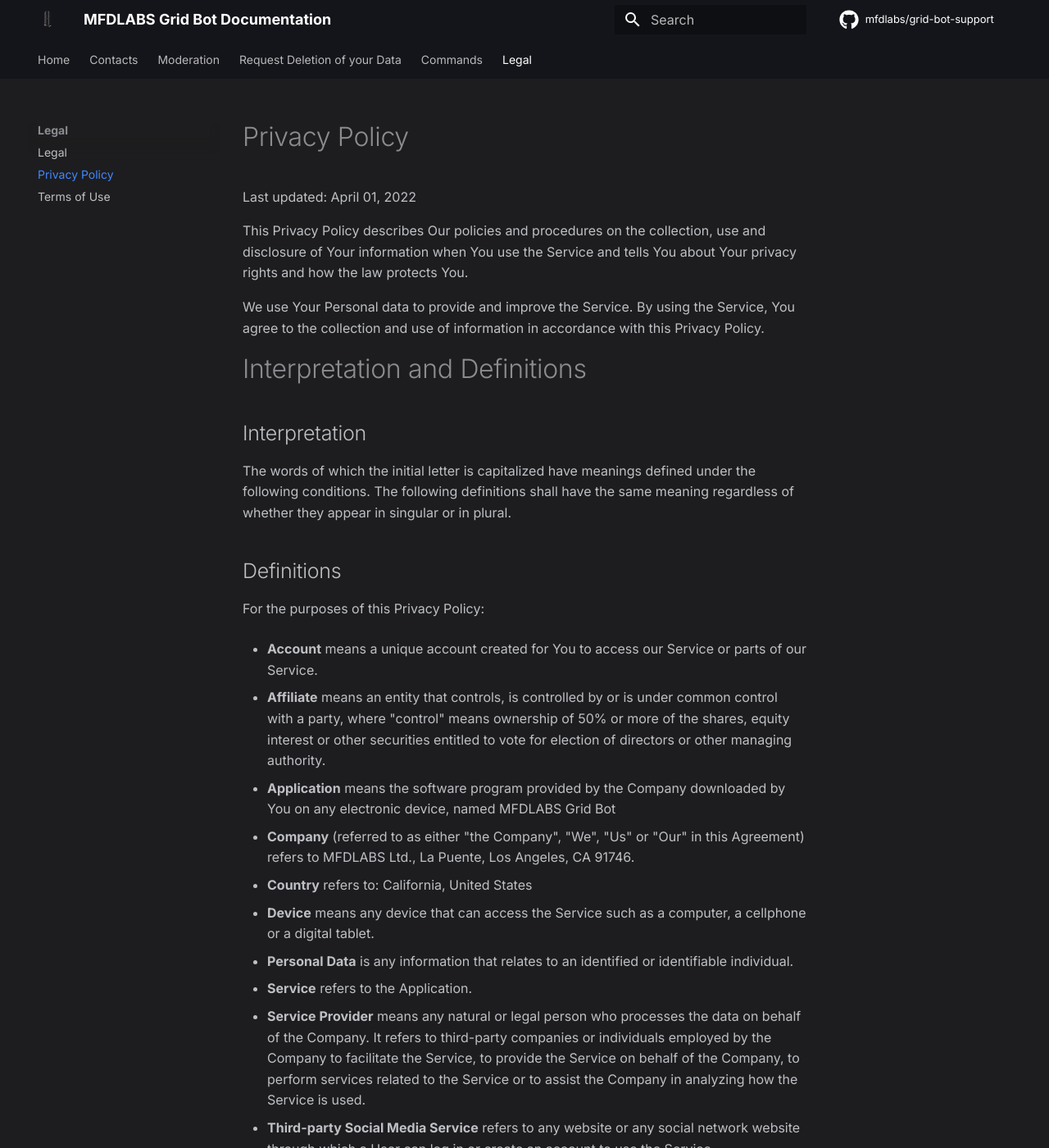
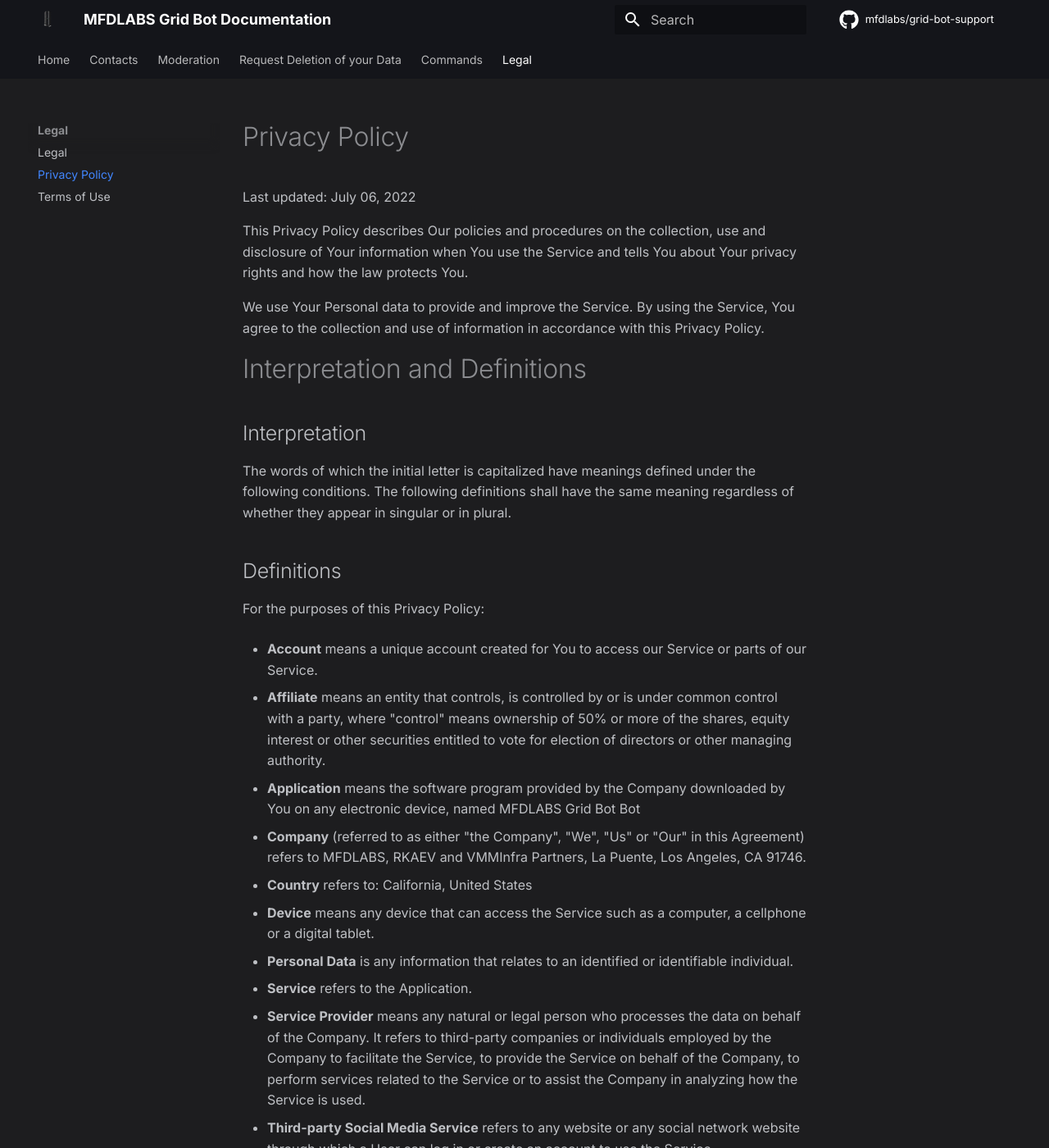
Before and after one commit to mfdlabs/grid-bot-support, an MkDocs documentation site: the page built from docs/legal/privacy-policy.md, in a window 1280 px wide and 1400 px high. Shown: the whole window at 82% size. Built offline with MkDocs 1.6.1 and Material for MkDocs 9.7.7, drawn with Linux system fonts in a browser that asks for light colours; comment, search, counter and statistics services are not loaded.

Commit message:
Update Company information on legal end

```diff
--- a/docs/legal/privacy-policy.md
+++ b/docs/legal/privacy-policy.md
@@ -4,7 +4,7 @@
 ---
 <div class="tab-content translations-content-item en visible" id="en">
   <h1>Privacy Policy</h1>
-  <p>Last updated: April 01, 2022</p>
+  <p>Last updated: July 06, 2022</p>
   <p>
     This Privacy Policy describes Our policies and procedures on the collection,
     use and disclosure of Your information when You use the Service and tells
@@ -43,14 +43,14 @@
     <li>
       <p>
         <strong>Application</strong> means the software program provided by the
-        Company downloaded by You on any electronic device, named MFDLABS Grid
+        Company downloaded by You on any electronic device, named MFDLABS Grid Bot
         Bot
       </p>
     </li>
     <li>
       <p>
         <strong>Company</strong> (referred to as either "the Company", "We",
-        "Us" or "Our" in this Agreement) refers to MFDLABS Ltd., La Puente, Los
+        "Us" or "Our" in this Agreement) refers to MFDLABS, RKAEV and VMMInfra Partners, La Puente, Los
         Angeles, CA 91746.
       </p>
     </li>
```
Also changed, not shown: docs/legal/tos.md (+2 -2 lines).
